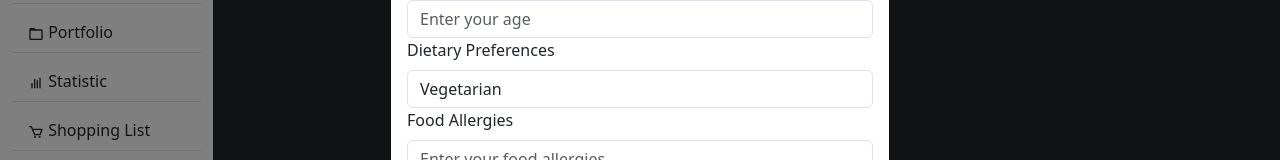
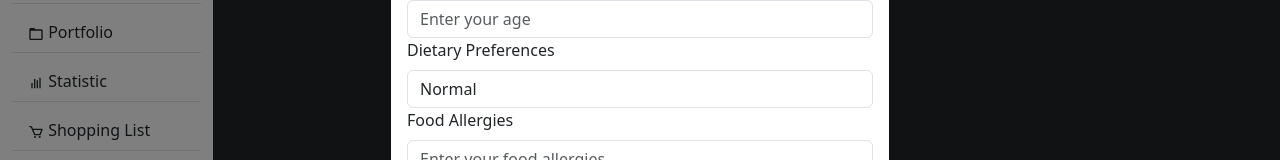
Before and after one commit to banghl/food-inventory-management, a React (Create React App) app: page / in a window 1280 px wide. Both pictures are taken after a click on the button "User Profile". Shown: the part 216-376 px from the top of the page. Built offline with nearby package versions, Linux system fonts and the light colour scheme.

Commit message:
New update

```diff
--- a/src/pages/UserProfile.js
+++ b/src/pages/UserProfile.js
@@ -22,6 +22,7 @@ function UserProfileModal({ show, handleClose }) {
           <Form.Group controlId="formDietaryPreferences">
             <Form.Label>Dietary Preferences</Form.Label>
             <Form.Control as="select">
+              <option>Normal</option>
               <option>Vegetarian</option>
               <option>Vegan</option>
               <option>Keto</option>
```
